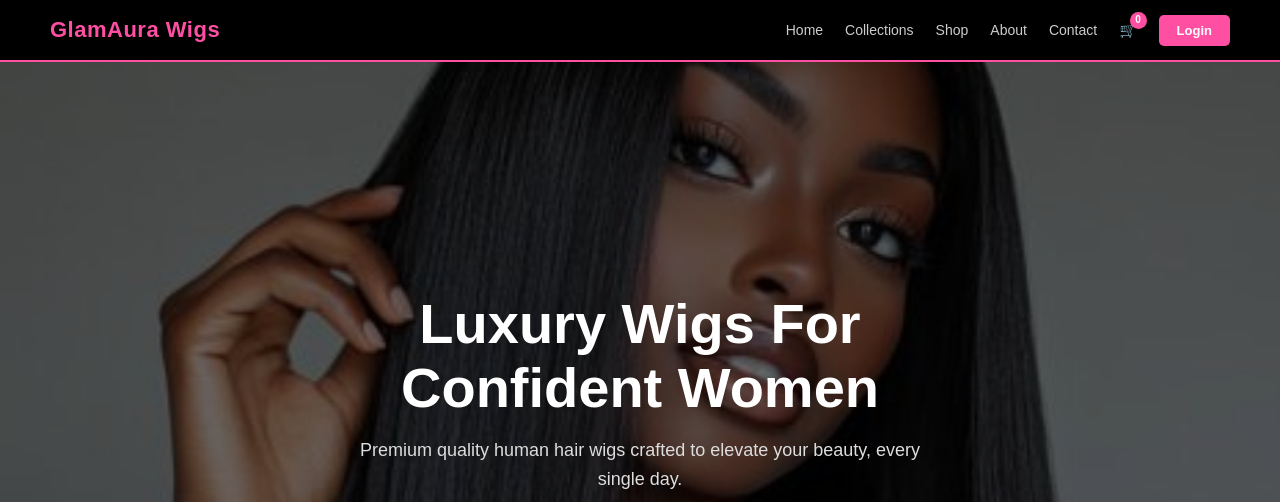
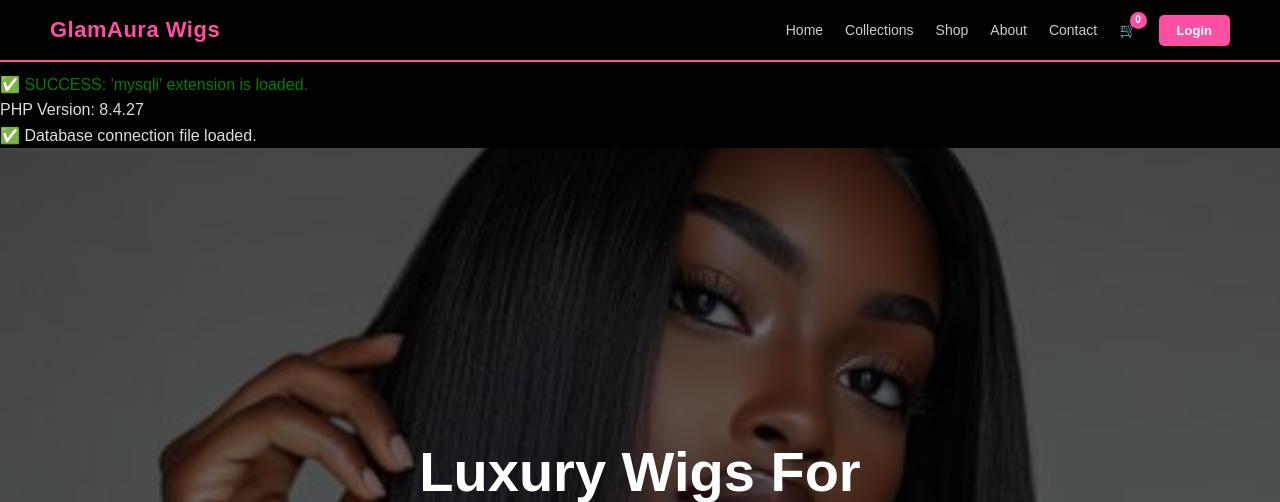
Before and after one commit to anokye-16/GlamAuraWigs, a PHP site: page / in a window 1280 px wide. Shown: the top 502 px of the page. Run offline with PHP 8.4, Linux system fonts and the light colour scheme; data comes from the database, SQL or seed files in the repository.

Commit message:
Add system status check to index.php

```diff
--- a/index.php
+++ b/index.php
@@ -1,24 +1,19 @@
 <?php
-// Try to find the home page file (checking for case sensitivity)
-$files = ['home.html', 'Home.html', 'HOME.HTML'];
-$found = false;
+error_reporting(E_ALL);
+ini_set('display_errors', 1);
 
-foreach ($files as $file) {
-    if (file_exists($file)) {
-        include $file;
-        $found = true;
-        break;
-    }
+echo "<h1>System Status Check</h1>";
+
+if (!extension_loaded('mysqli')) {
+    echo "<p style='color:red;'>❌ ERROR: The 'mysqli' extension is NOT loaded on this server.</p>";
+} else {
+    echo "<p style='color:green;'>✅ SUCCESS: 'mysqli' extension is loaded.</p>";
 }
 
-if (!$found) {
-    echo "<h1>GlamAura Wigs</h1>";
-    echo "<p>Error: Could not find the home page file. Please check your filenames.</p>";
-    // List files to help debug
-    echo "<h3>Files found in directory:</h3><ul>";
-    foreach (scandir('.') as $f) {
-        if ($f !== '.' && $f !== '..') echo "<li>$f</li>";
-    }
-    echo "</ul>";
-}
+echo "<p>PHP Version: " . phpversion() . "</p>";
+
+include 'db.php';
+echo "<p>✅ Database connection file loaded.</p>";
+
+include 'home.html';
 ?>
```
